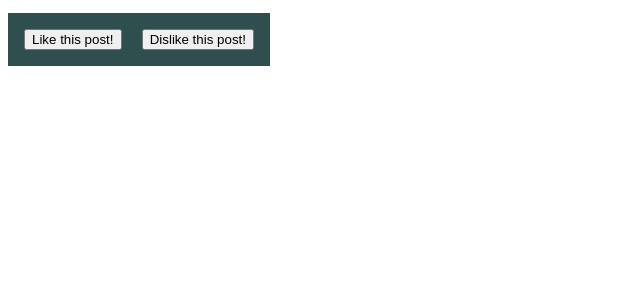
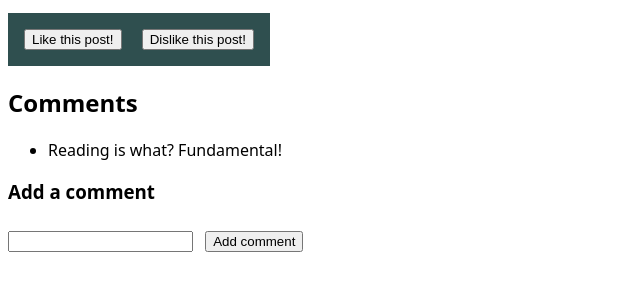
Before and after one commit to Bpost129/dom-practice, a plain HTML site: page index.html in a window 1280 px wide. Shown: the part 111-402 px from the top of the page, without its empty margins (0-640 px from the left). Drawn offline with Linux system fonts and the light colour scheme.

Commit message:
add comment section to html

```diff
--- a/index.html
+++ b/index.html
@@ -14,5 +14,12 @@
     <button id="like-button">Like this post!</button>
     <button id="dislike-button">Dislike this post!</button>
   </div>
+  <h2>Comments</h2>
+  <ul>
+    <li>Reading is what? Fundamental!</li>
+  </ul>
+  <h3>Add a comment</h3>
+  <input>
+  <button id="comment-button">Add comment</button>
 </body>
 </html>
```
